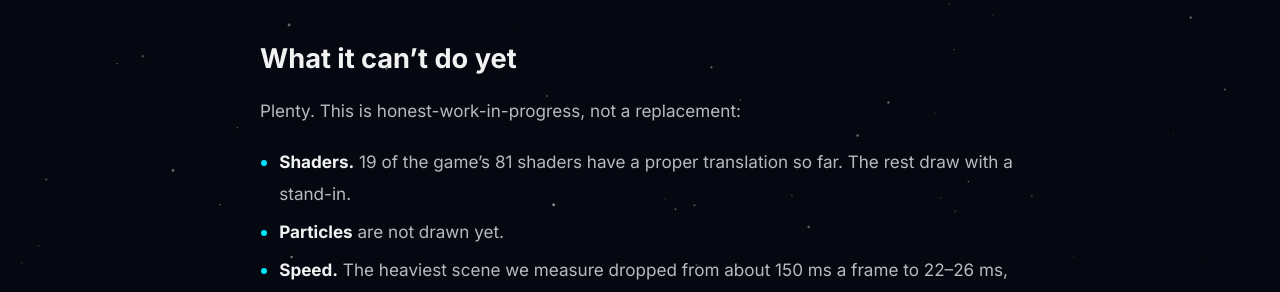
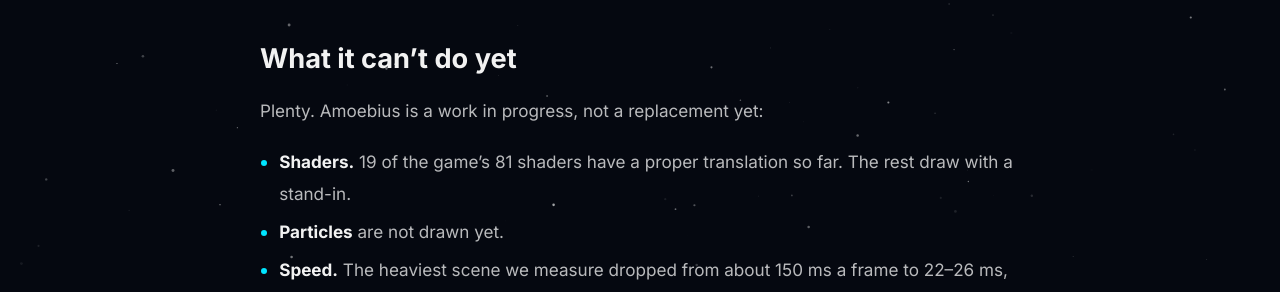
Before and after one commit to froglet-studio/Cosmic-Shore-landing-page, a Jekyll site: the page built from _posts/2026-10-23-amoebius-our-own-engine.md, in a window 1280 px wide and 900 px high, scrolled down 3761 px. Shown: the part 160-452 px from the top of the window. Built offline with Jekyll 4.4.1, drawn with Linux system fonts in a browser that asks for light colours.

Commit message:
fix(blog): plainer wording in the Amoebius post's limits section
Co-Authored-By: Claude Opus 5.5 <noreply@anthropic.com>
Claude-Session: https://claude.ai/code/session_01LnRsyCxE3yGCoKWhgxNhxy

```diff
--- a/_posts/2026-10-23-amoebius-our-own-engine.md
+++ b/_posts/2026-10-23-amoebius-our-own-engine.md
@@ -60,7 +60,7 @@ As of our last measurement in October:
 
 ## What it can't do yet
 
-Plenty. This is honest-work-in-progress, not a replacement:
+Plenty. Amoebius is a work in progress, not a replacement yet:
 
 - **Shaders.** 19 of the game's 81 shaders have a proper translation so far. The rest draw with a stand-in.
 - **Particles** are not drawn yet.
```
